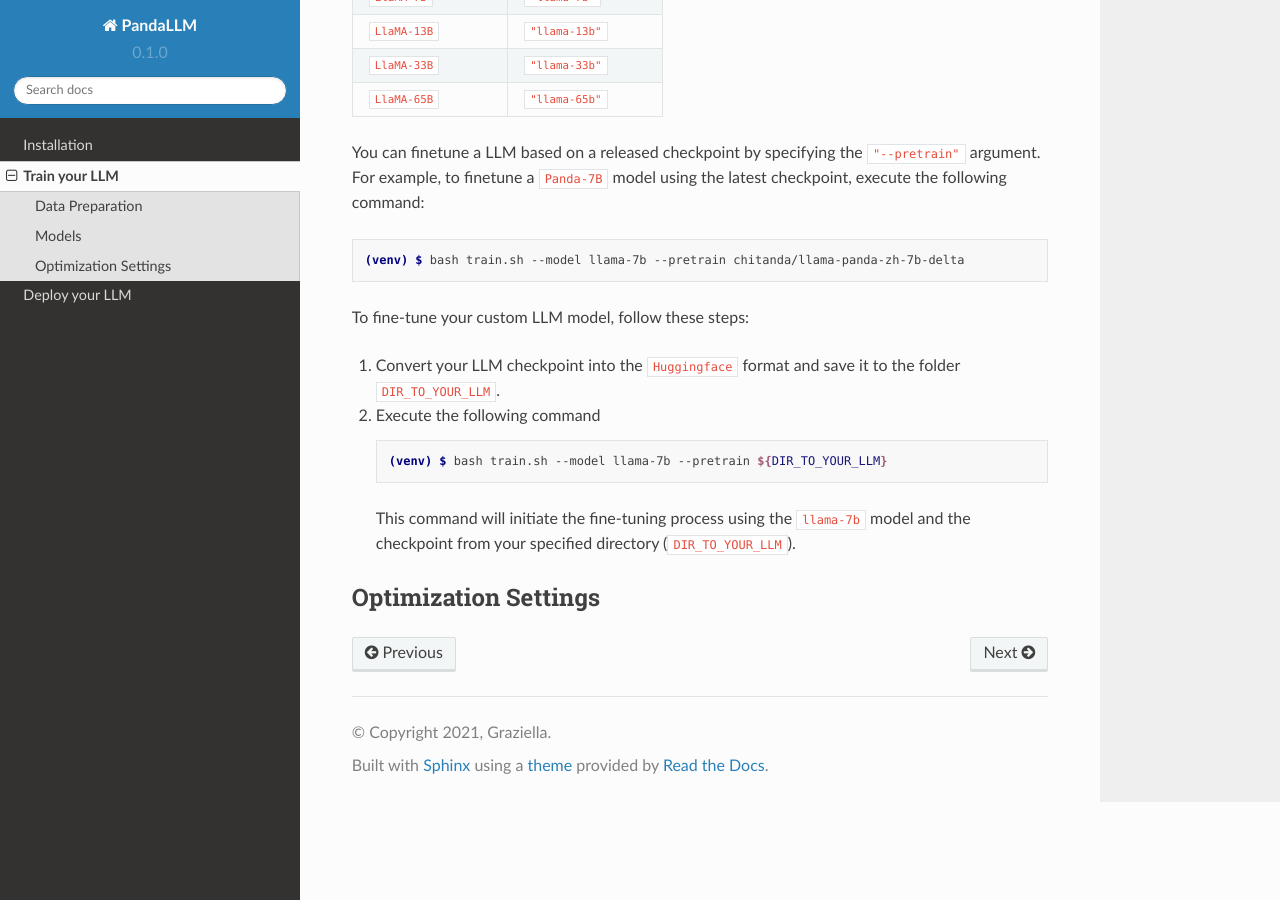
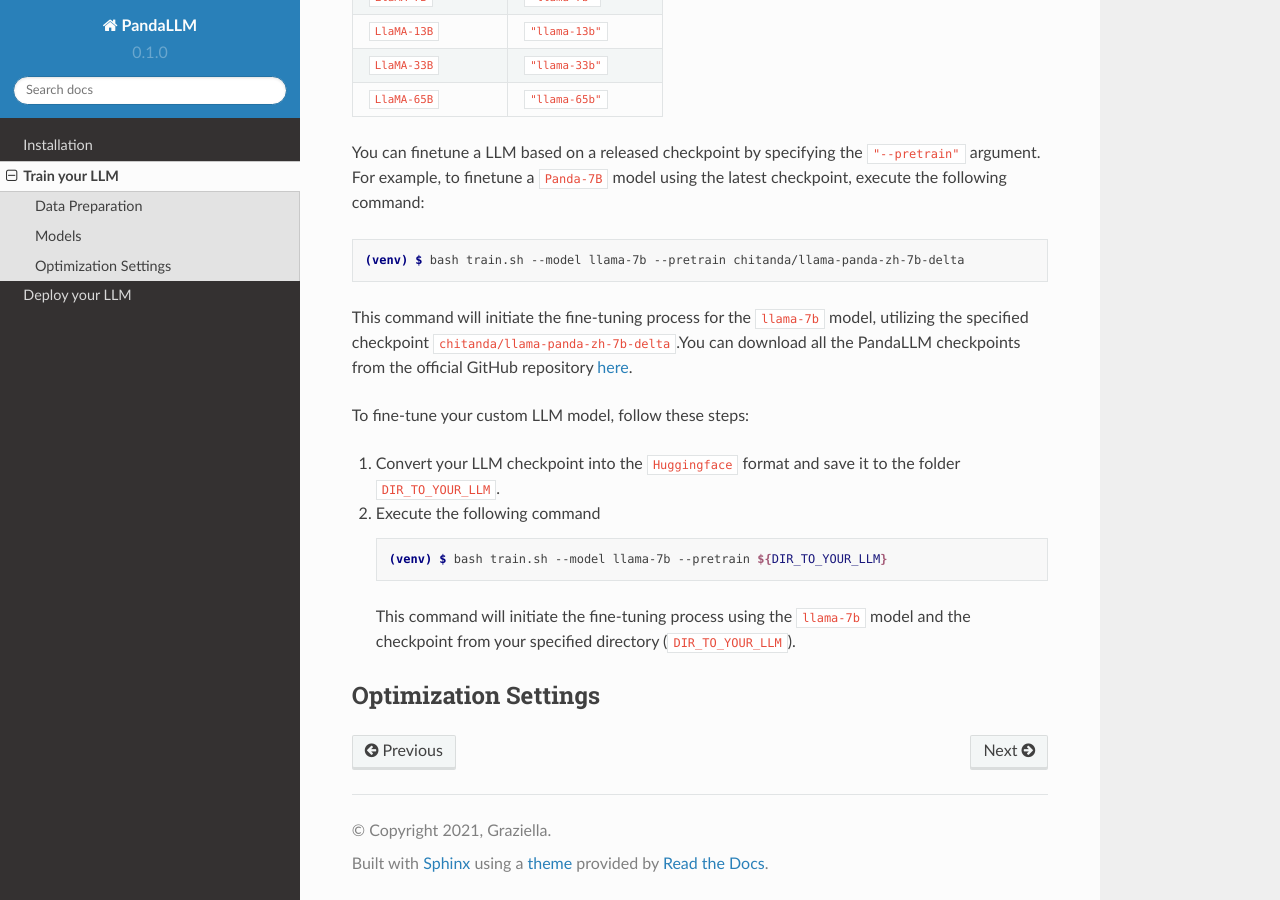
Before and after one commit to mzf666/panda-tutorial, a Sphinx documentation site: the page built from docs/source/train.rst, in a window 1280 px wide and 900 px high, scrolled down 1449 px. Built offline with Sphinx 7.4.7 and the Read the Docs theme 2.0.0, drawn with Linux system fonts in a browser that asks for light colours; pages that are not in the unit, such as notebooks, are missing from menus.

Commit message:
minor update

```diff
--- a/docs/source/train.rst
+++ b/docs/source/train.rst
@@ -76,6 +76,8 @@
 
     (venv) $ bash train.sh --model llama-7b --pretrain chitanda/llama-panda-zh-7b-delta
 
+This command will initiate the fine-tuning process for the ``llama-7b`` model, utilizing the specified checkpoint ``chitanda/llama-panda-zh-7b-delta``.You can download all the PandaLLM checkpoints from the official GitHub repository `here <https://github.com/dandelionsllm/pandallm#:~:text=%E4%B8%8D%E5%8F%AF%E5%95%86%E7%94%A8-,%E6%A8%A1%E5%9E%8B%E5%90%8D%E7%A7%B0,%E4%B8%8B%E8%BD%BD%E9%93%BE%E6%8E%A5,-Panda%2D7B>`_.
+
 
 To fine-tune your custom LLM model, follow these steps:
 
```
